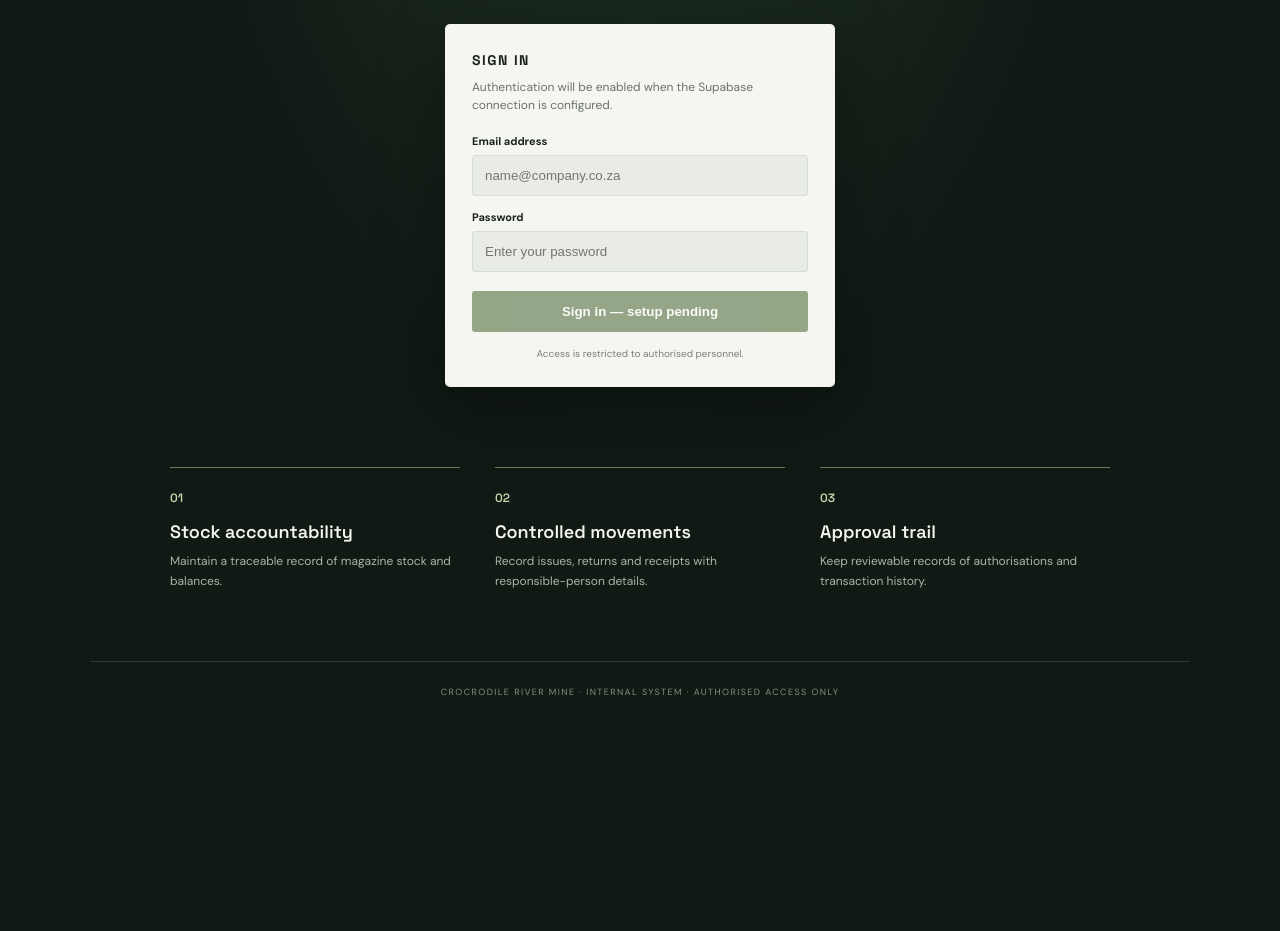
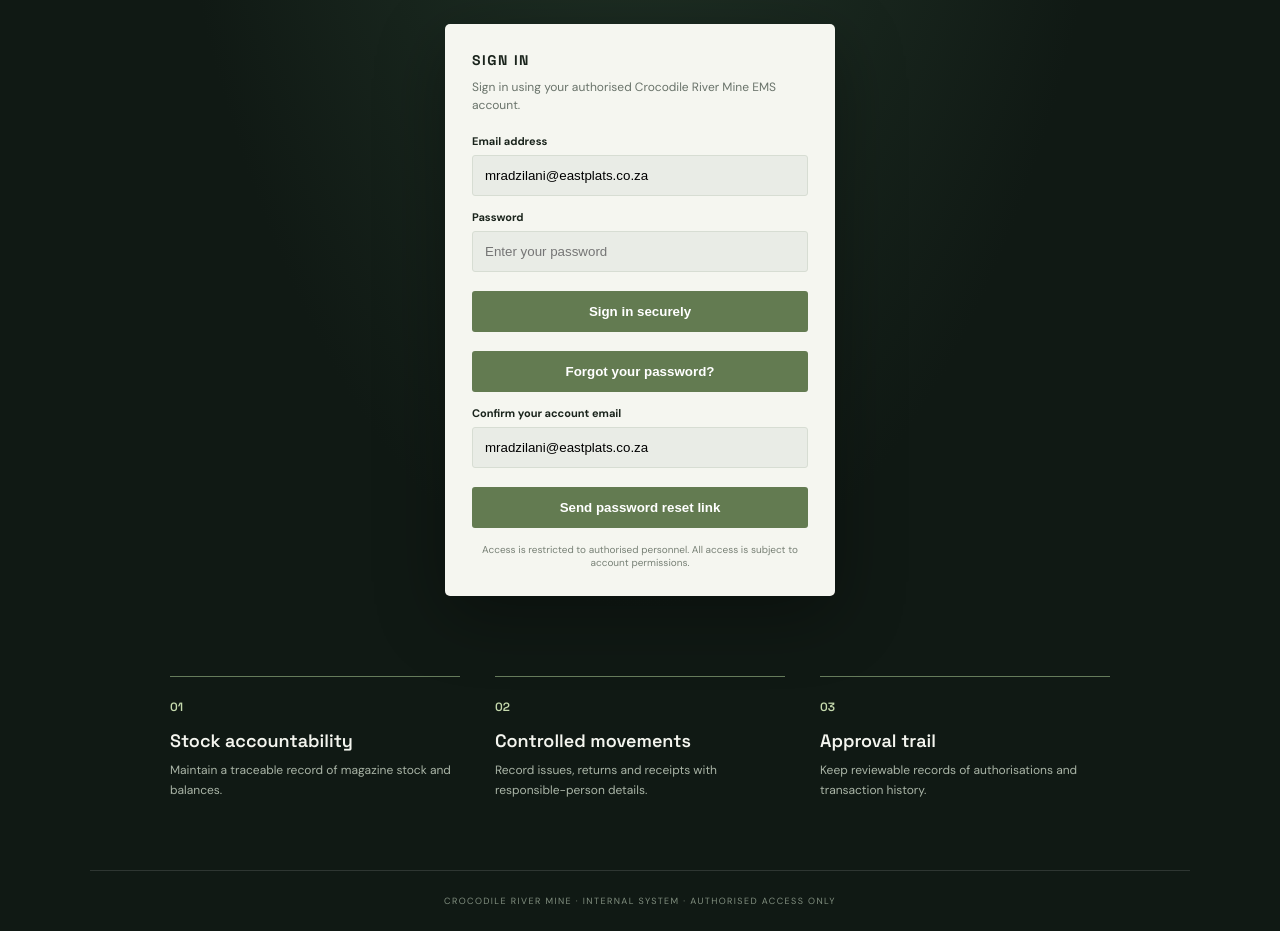
Before and after one commit to mradzilani1996/Crocodile-river-mine, a Next.js app: page / in a window 1280 px wide. Shown: the part 520-1451 px from the top of the page. Before the commit the page ends 1242 px from the top, so only its background shows below. Built offline with nearby package versions, Linux system fonts and the light colour scheme; no server answers.

Commit message:
Connect EMS sign-in and password reset to Supabase Auth

```diff
--- a/app/page.tsx
+++ b/app/page.tsx
@@ -1,15 +1,167 @@
+"use client";
+
+import { FormEvent, useEffect, useMemo, useState } from "react";
+import { createClient, User } from "@supabase/supabase-js";
+
+type Profile = {
+  full_name: string;
+  email: string;
+  role: string;
+  is_active: boolean;
+};
+
 export default function Home() {
+  const supabase = useMemo(() => {
+    const url = process.env.NEXT_PUBLIC_SUPABASE_URL;
+    const key = process.env.NEXT_PUBLIC_SUPABASE_PUBLISHABLE_KEY;
+    return url && key ? createClient(url, key) : null;
+  }, []);
+
+  const [email, setEmail] = useState("mradzilani@eastplats.co.za");
+  const [password, setPassword] = useState("");
+  const [newPassword, setNewPassword] = useState("");
+  const [user, setUser] = useState<User | null>(null);
+  const [profile, setProfile] = useState<Profile | null>(null);
+  const [busy, setBusy] = useState(false);
+  const [notice, setNotice] = useState("");
+  const [error, setError] = useState("");
+  const [resetMode, setResetMode] = useState(false);
+  const [resetRequested, setResetRequested] = useState(false);
+
+  async function loadProfile(currentUser: User) {
+    if (!supabase) return;
+    const { data, error: profileError } = await supabase
+      .from("ems_profiles")
+      .select("full_name,email,role,is_active")
+      .eq("user_id", currentUser.id)
+      .maybeSingle();
+    if (profileError) {
+      setError("You are signed in, but your EMS profile could not be loaded. Please contact the system administrator.");
+      return;
+    }
+    if (!data || !data.is_active) {
+      await supabase.auth.signOut();
+      setUser(null);
+      setProfile(null);
+      setError("This account does not have an active Crocodile River Mine EMS profile. Contact the system administrator.");
+      return;
+    }
+    setProfile(data as Profile);
+  }
+
+  useEffect(() => {
+    setResetMode(new URLSearchParams(window.location.search).get("mode") === "reset");
+    if (!supabase) return;
+    supabase.auth.getSession().then(async ({ data }) => {
+      if (data.session?.user) {
+        setUser(data.session.user);
+        await loadProfile(data.session.user);
+      }
+    });
+    const { data: listener } = supabase.auth.onAuthStateChange((_event, session) => {
+      setUser(session?.user ?? null);
+      if (!session?.user) setProfile(null);
+    });
+    return () => listener.subscription.unsubscribe();
+  }, [supabase]);
+
+  async function signIn(event: FormEvent<HTMLFormElement>) {
+    event.preventDefault();
+    if (!supabase) return setError("The website authentication settings are not configured yet.");
+    setBusy(true); setError(""); setNotice("");
+    const { data, error: authError } = await supabase.auth.signInWithPassword({ email: email.trim(), password });
+    if (authError) setError(authError.message);
+    else if (data.user) await loadProfile(data.user);
+    setBusy(false);
+  }
+
+  async function requestReset(event: FormEvent<HTMLFormElement>) {
+    event.preventDefault();
+    if (!supabase) return setError("The website authentication settings are not configured yet.");
+    setBusy(true); setError(""); setNotice("");
+    const { error: resetError } = await supabase.auth.resetPasswordForEmail(email.trim(), {
+      redirectTo: window.location.origin + "/?mode=reset",
+    });
+    if (resetError) setError(resetError.message);
+    else { setResetRequested(true); setNotice("If this email belongs to an EMS account, a password reset link will be sent. Check your inbox and spam folder."); }
+    setBusy(false);
+  }
+
+  async function saveNewPassword(event: FormEvent<HTMLFormElement>) {
+    event.preventDefault();
+    if (!supabase) return;
+    if (newPassword.length < 10) return setError("Use at least 10 characters for your new password.");
+    setBusy(true); setError(""); setNotice("");
+    const { error: updateError } = await supabase.auth.updateUser({ password: newPassword });
+    if (updateError) setError(updateError.message);
+    else { setResetMode(false); window.history.replaceState({}, "", "/"); setNotice("Your password has been updated. You can now continue into the system."); }
+    setBusy(false);
+  }
+
+  async function signOut() {
+    if (!supabase) return;
+    await supabase.auth.signOut();
+    setUser(null); setProfile(null); setPassword(""); setNotice("You have been signed out.");
+  }
+
   return (
     <main className="shell">
-      <header className="topbar"><div className="brand"><div className="mark">CRM</div><div><strong>CROCODILE RIVER MINE</strong><span>EXPLOSIVES MANAGEMENT SYSTEM</span></div></div><span className="secure">CONTROLLED ACCESS</span></header>
+      <header className="topbar">
+        <div className="brand"><div className="mark">CRM</div><div><strong>CROCODILE RIVER MINE</strong><span>EXPLOSIVES MANAGEMENT SYSTEM</span></div></div>
+        <span className="secure">CONTROLLED ACCESS</span>
+      </header>
       <section className="hero">
         <div className="eyebrow">CENTRALISED MAGAZINE CONTROL</div>
         <h1>Explosives Management<br/><em>System</em></h1>
         <p className="intro">One central magazine. Controlled stock movements. Clear accountability and traceable approvals.</p>
-        <div className="panel"><div className="panel-title">SIGN IN</div><p className="muted">Authentication will be enabled when the Supabase connection is configured.</p><label>Email address</label><input type="email" placeholder="name@company.co.za" disabled/><label>Password</label><input type="password" placeholder="Enter your password" disabled/><button disabled>Sign in — setup pending</button><small>Access is restricted to authorised personnel.</small></div>
+        <div className="panel">
+          {!user ? (
+            <>
+              <div className="panel-title">{resetMode ? "SET A NEW PASSWORD" : resetRequested ? "PASSWORD RESET" : "SIGN IN"}</div>
+              <p className="muted">{resetMode ? "Choose a new secure password for your EMS account." : resetRequested ? "Follow the secure link sent to your email address." : "Sign in using your authorised Crocodile River Mine EMS account."}</p>
+              {resetMode ? (
+                <form onSubmit={saveNewPassword}>
+                  <label>New password</label><input type="password" autoComplete="new-password" minLength={10} required value={newPassword} onChange={e=>setNewPassword(e.target.value)} placeholder="At least 10 characters"/>
+                  <button disabled={busy}>{busy ? "Updating..." : "Update password"}</button>
+                </form>
+              ) : resetRequested ? (
+                <button type="button" onClick={()=>{setResetRequested(false);setNotice("");}}>Return to sign in</button>
+              ) : (
+                <>
+                  <form onSubmit={signIn}>
+                    <label>Email address</label><input type="email" autoComplete="username" required value={email} onChange={e=>setEmail(e.target.value)} placeholder="name@company.co.za"/>
+                    <label>Password</label><input type="password" autoComplete="current-password" required value={password} onChange={e=>setPassword(e.target.value)} placeholder="Enter your password"/>
+                    <button disabled={busy}>{busy ? "Signing in..." : "Sign in securely"}</button>
+                  </form>
+                  <button className="link-button" type="button" onClick={()=>{setResetRequested(false);setNotice("");setError("");const form=document.getElementById("reset-email-form");form?.classList.toggle("show");}}>Forgot your password?</button>
+                  <form id="reset-email-form" className="reset-form" onSubmit={requestReset}>
+                    <label>Confirm your account email</label><input type="email" required value={email} onChange={e=>setEmail(e.target.value)}/>
+                    <button disabled={busy}>{busy ? "Sending..." : "Send password reset link"}</button>
+                  </form>
+                </>
+              )}
+              {error && <p className="feedback error">{error}</p>}
+              {notice && <p className="feedback success">{notice}</p>}
+              <small>Access is restricted to authorised personnel. All access is subject to account permissions.</small>
+            </>
+          ) : (
+            <>
+              <div className="panel-title">WELCOME TO THE EMS</div>
+              <p className="muted">You are signed in with an active system profile.</p>
+              <div className="profile"><span>ACCOUNT HOLDER</span><strong>{profile?.full_name || user.email}</strong><span>EMAIL</span><strong>{profile?.email || user.email}</strong><span>ACCESS ROLE</span><strong className="role">{profile?.role?.replaceAll("_"," ") || "Verifying profile..."}</strong></div>
+              <p className="feedback success">Authentication successful. Your account is active.</p>
+              <button onClick={signOut}>Sign out</button>
+              <small>System modules and actions will be displayed according to your assigned role.</small>
+            </>
+          )}
+        </div>
       </section>
-      <section className="features"><article><b>01</b><h3>Stock accountability</h3><p>Maintain a traceable record of magazine stock and balances.</p></article><article><b>02</b><h3>Controlled movements</h3><p>Record issues, returns and receipts with responsible-person details.</p></article><article><b>03</b><h3>Approval trail</h3><p>Keep reviewable records of authorisations and transaction history.</p></article></section>
-      <footer> CROCRODILE RIVER MINE · INTERNAL SYSTEM · AUTHORISED ACCESS ONLY</footer>
+      <section className="features">
+        <article><b>01</b><h3>Stock accountability</h3><p>Maintain a traceable record of magazine stock and balances.</p></article>
+        <article><b>02</b><h3>Controlled movements</h3><p>Record issues, returns and receipts with responsible-person details.</p></article>
+        <article><b>03</b><h3>Approval trail</h3><p>Keep reviewable records of authorisations and transaction history.</p></article>
+      </section>
+      <footer>CROCODILE RIVER MINE · INTERNAL SYSTEM · AUTHORISED ACCESS ONLY</footer>
     </main>
   );
 }
```
